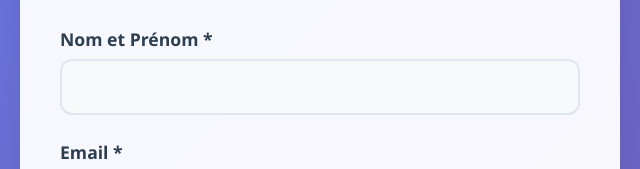
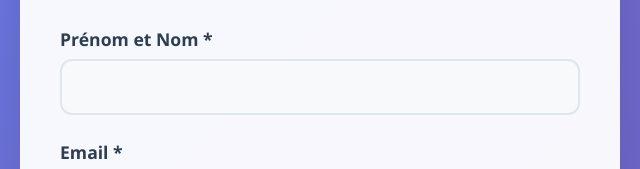
Before and after one commit to AllanVaccarizi/QuestionnaireExpertIDR, a plain HTML site: page index.html in a window 1280 px wide. Shown: the part 253-422 px from the top of the page, 320-960 px from the left. Drawn offline with Linux system fonts and the light colour scheme.

Commit message:
modif champ nom prenom

```diff
--- a/index.html
+++ b/index.html
@@ -178,7 +178,7 @@
 
         <form id="profilForm">
             <div class="form-group">
-                <label for="nom">Nom et Prénom *</label>
+                <label for="nom">Prénom et Nom *</label>
                 <input type="text" id="nom" name="nom" required>
             </div>
 
```
